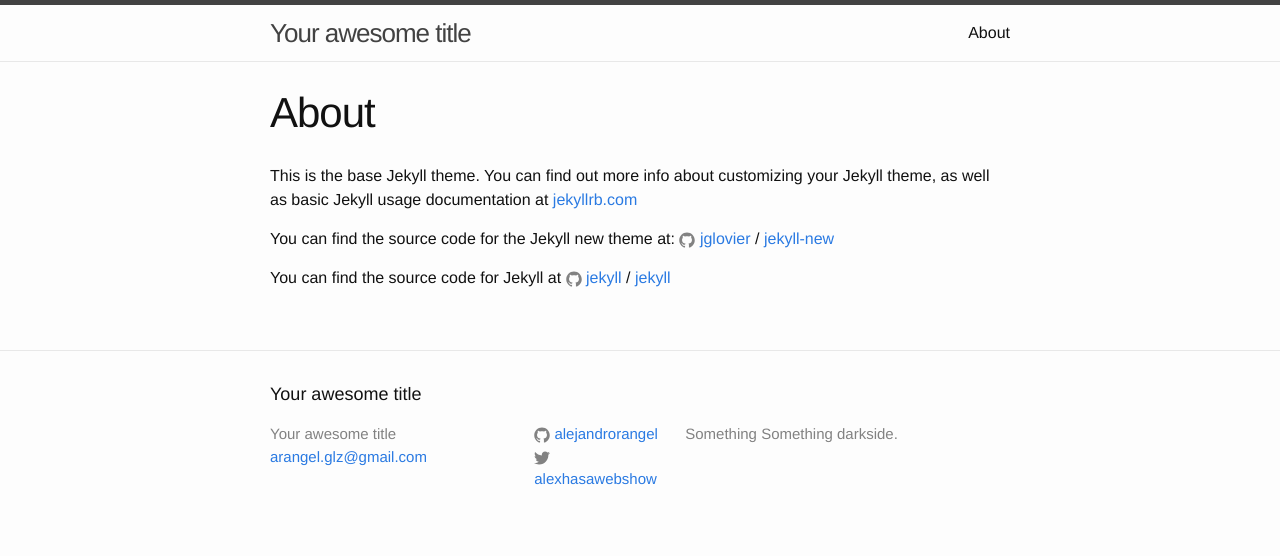
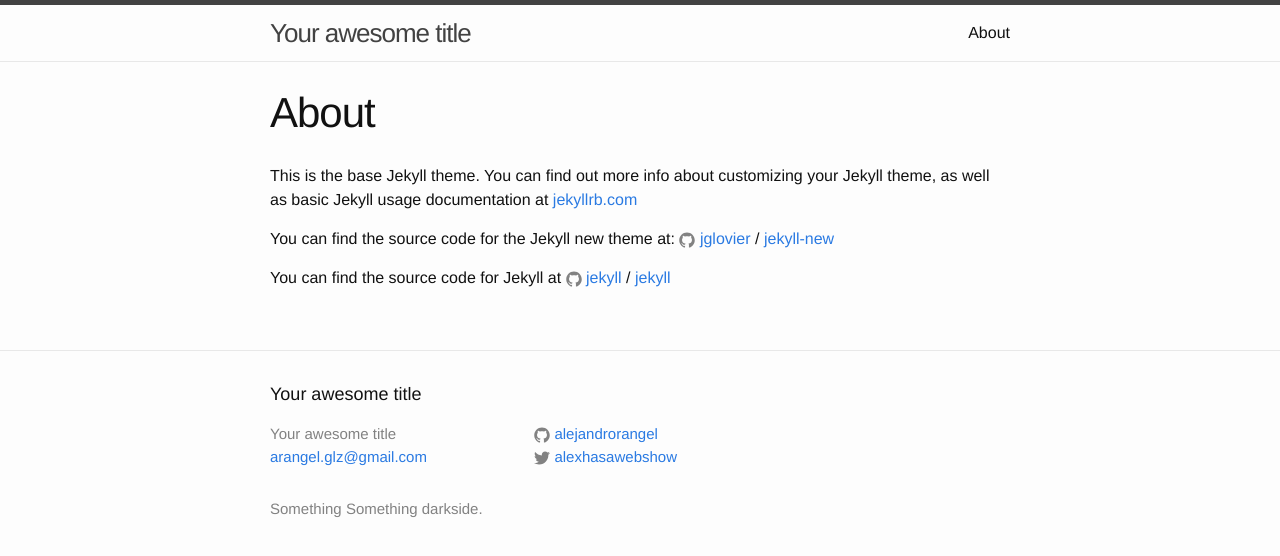
Before and after one commit to alejandrorangel/alejandrorangel.github.io, a Jekyll site: the page built from about.md, in a window 1280 px wide. Shown: the top 556 px of the page. Built offline with Jekyll 4.4.1, drawn with Linux system fonts in a browser that asks for light colours.

Commit message:
Change columns

```diff
--- a/_includes/footer.html
+++ b/_includes/footer.html
@@ -12,7 +12,7 @@
         </ul>
       </div>
 
-      <div class="footer-col footer-col-2">
+      <div class="footer-col footer-col-3">
         <ul class="social-media-list">
           {% if site.github_username %}
           <li>
```
